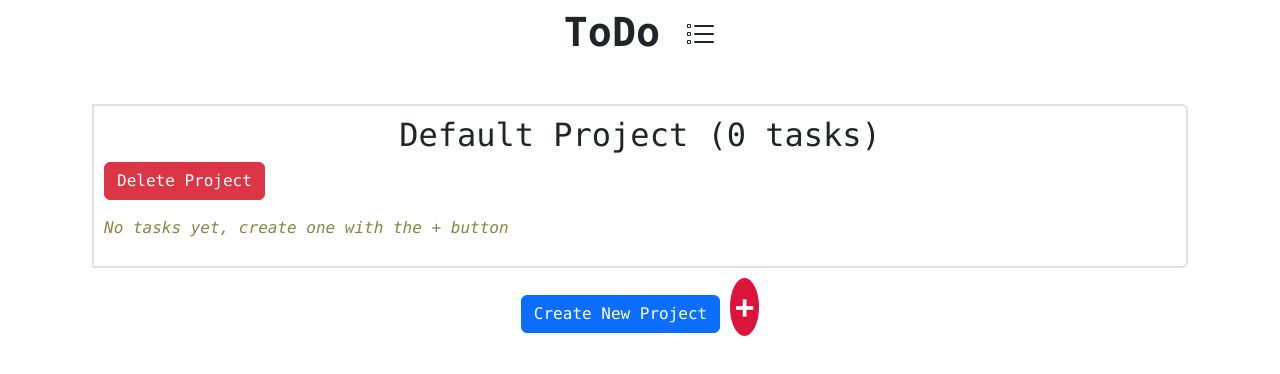
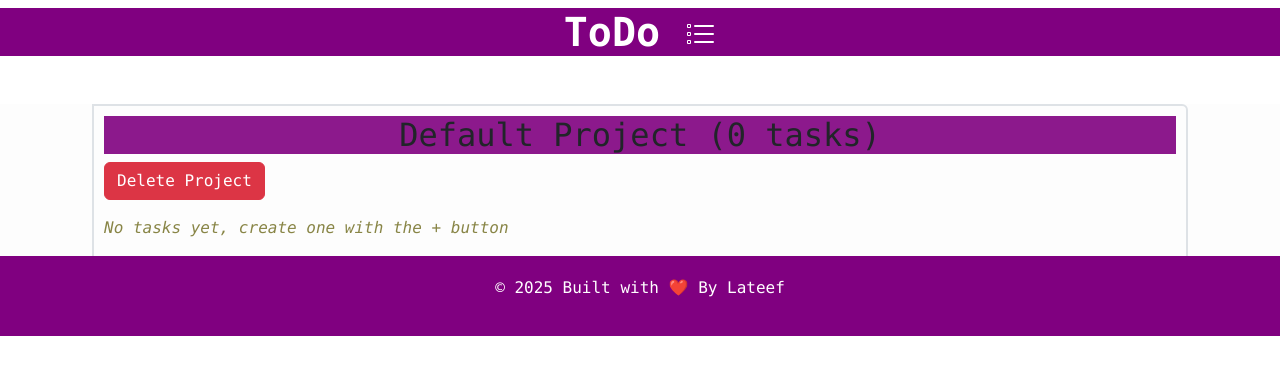
Before and after one commit to latakin/tasktodolist, a website built with webpack: page src/template.html in a window 1280 px wide. Built offline with nearby package versions, Linux system fonts and the light colour scheme.

Commit message:
added some header styling

```diff
--- a/src/styles.css
+++ b/src/styles.css
@@ -1,5 +1,6 @@
 /* styles.css */
 body {
+   position: relative;
   background-color: rebeccapurple;
   text-align: center;
 }
@@ -112,3 +113,26 @@ dialog {
  svg {
    display: none;
  }
+
+ .header {
+   background-color: purple;
+   color: white;
+
+ }
+ .project-header {
+   background-color: rgba(128, 0, 128, 0.9);
+
+
+ }
+main {
+   background-color: #fdfdfd;
+}
+ footer {
+   padding: 20px;
+   background-color: purple;
+   color: white;
+   text-align: center;
+   position: absolute;
+   bottom: 0;
+   width: 100%;
+ }
--- a/src/template.html
+++ b/src/template.html
@@ -6,13 +6,15 @@
     <title>Document</title>
 </head>
 <body class="text-center font-monospace">
+    <header class="header">
         <h2 class="fs-1 fw-bold mb-5 mt-2">ToDo <svg  id="logo" xmlns="http://www.w3.org/2000/svg" width="32" height="32" fill="currentColor" class="bi bi-list-task" viewBox="0 0 16 16">
              <path fill-rule="evenodd" d="M2 2.5a.5.5 0 0 0-.5.5v1a.5.5 0 0 0 .5.5h1a.5.5 0 0 0 .5-.5V3a.5.5 0 0 0-.5-.5zM3 3H2v1h1z"/>
             <path d="M5 3.5a.5.5 0 0 1 .5-.5h9a.5.5 0 0 1 0 1h-9a.5.5 0 0 1-.5-.5M5.5 7a.5.5 0 0 0 0 1h9a.5.5 0 0 0 0-1zm0 4a.5.5 0 0 0 0 1h9a.5.5 0 0 0 0-1z"/>
             <path fill-rule="evenodd" d="M1.5 7a.5.5 0 0 1 .5-.5h1a.5.5 0 0 1 .5.5v1a.5.5 0 0 1-.5.5H2a.5.5 0 0 1-.5-.5zM2 7h1v1H2zm0 3.5a.5.5 0 0 0-.5.5v1a.5.5 0 0 0 .5.5h1a.5.5 0 0 0 .5-.5v-1a.5.5 0 0 0-.5-.5zm1 .5H2v1h1z"/>
             </svg>
         </h2>
-
+     </header>
+  <main>
    <div id="projectContainer" class="container">
 
   </div>
@@ -101,8 +103,11 @@
             <button id="goBack" class="btn btn-danger">No</button>
         </div>
     </dialog>
+    </main>
 
-
+    <footer>
+        <p> &copy 2025 Built with &#x2764;&#xFE0F By Lateef</p>
+    </footer>
     </body>
 
 
--- a/src/updatepage.js
+++ b/src/updatepage.js
@@ -20,7 +20,7 @@ export function renderProjects(projectList) {
     //project header with title and tsk count
 
     const header = document.createElement("h3");
-    header.classList.add("fs-2", "text-center");
+    header.classList.add("fs-2", "text-center", "project-header");
     header.textContent = `${project.title} (${project.tasklist.length} tasks)`;
     projectDiv.appendChild(header);
 
```
